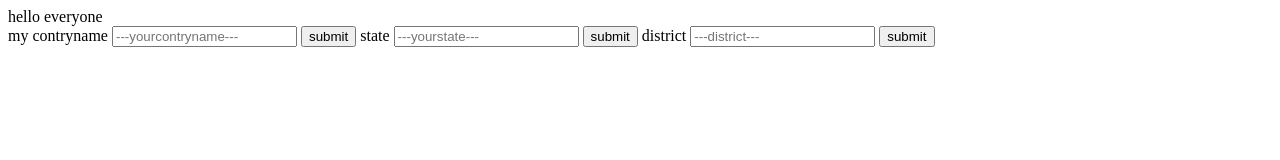
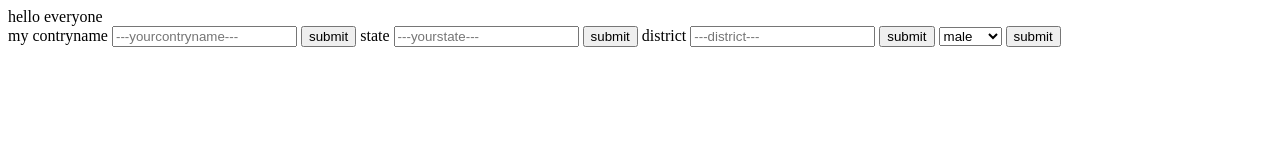
Before and after one commit to rakeshkhaarol/19Dec2022, a plain HTML site: page index.html in a window 1280 px wide. Drawn offline with Linux system fonts and the light colour scheme.

Commit message:
commit 2

```diff
--- a/index.html
+++ b/index.html
@@ -25,6 +25,13 @@
         <input type="text" data-d1="d1" placeholder="---district---">
         <input type="button" onclick="click3()" value="submit">
 
+        <label for="gender"></label>
+        <select name="gender" id="gender" placeholder="jhdsja">
+            <option value="male">male</option>
+            <option value="female">female</option>
+            <option value="other">other</option>
+        </select>
+        <input type="button" value="submit" onclick="data()">
 
     </form>
 
@@ -62,5 +69,13 @@
             $district.value = "Neemuch"
         }
     </script>
+    <script>
+
+        let r1 = document.getElementById("gender")
+
+        function data(){
+            console.log(r1.value)
+        }
+    </script>
 </body>
 </html>
```
